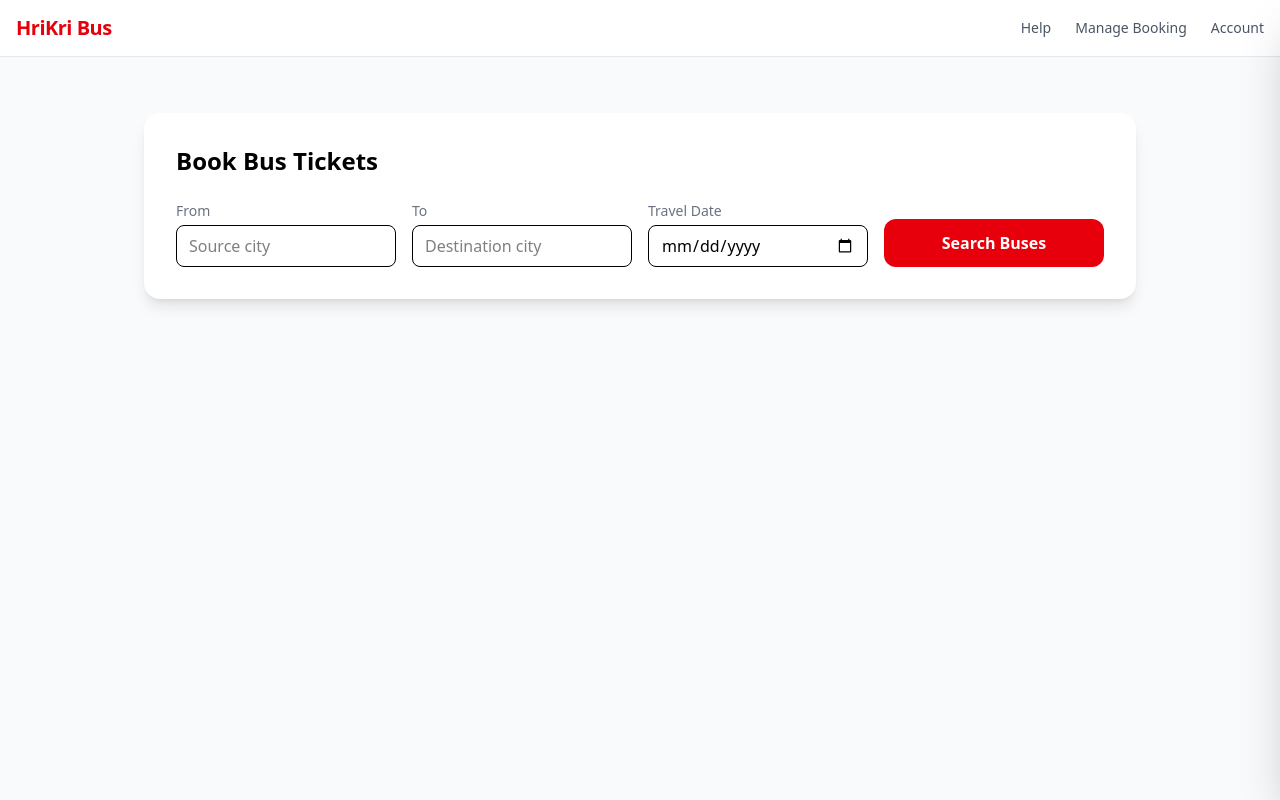
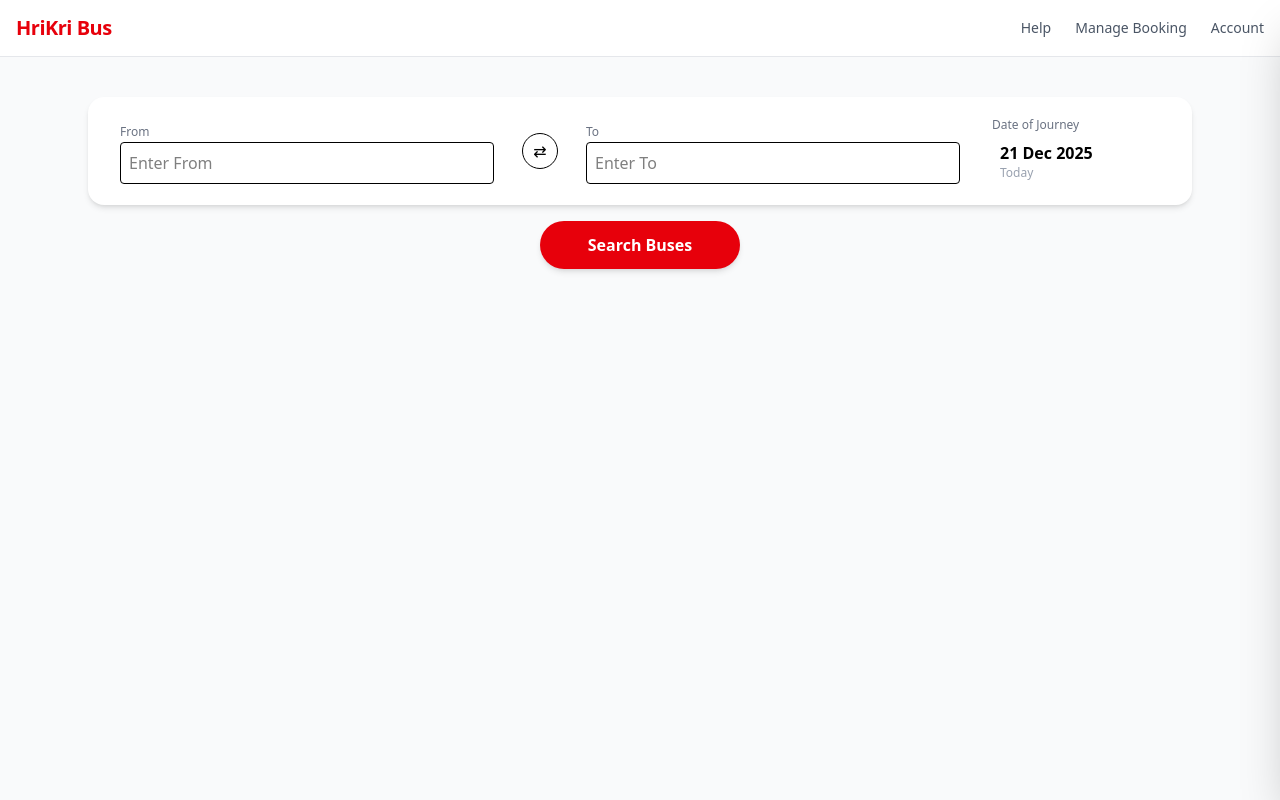
Before and after one commit to anmolbansal08/bus-booking-mern, a React (Vite) app in the folder frontend-vite/: page / in a window 1280 px wide. Built offline with nearby package versions, Linux system fonts and the light colour scheme.

Commit message:
improved search-card

```diff
--- /dev/null
+++ b/frontend-vite/src/components/AutocompleteInput.jsx
@@ -0,0 +1,48 @@
+import { useState } from "react";
+
+export default function AutocompleteInput({
+  label,
+  value,
+  onChange,
+  suggestions
+}) {
+  const [show, setShow] = useState(false);
+
+  const filtered = suggestions.filter(city =>
+    city.toLowerCase().startsWith(value.toLowerCase())
+  );
+
+  return (
+    <div className="relative">
+      <label className="text-xs text-gray-500">{label}</label>
+
+      <input
+        value={value}
+        onChange={e => {
+          onChange(e.target.value);
+          setShow(true);
+        }}
+        onBlur={() => setTimeout(() => setShow(false), 150)}
+        className="w-full border p-2 rounded"
+        placeholder={`Enter ${label}`}
+      />
+
+      {show && value && filtered.length > 0 && (
+        <ul className="absolute z-10 bg-white border w-full rounded shadow mt-1">
+          {filtered.map(city => (
+            <li
+              key={city}
+              onClick={() => {
+                onChange(city);
+                setShow(false);
+              }}
+              className="px-3 py-2 hover:bg-gray-100 cursor-pointer text-sm"
+            >
+              {city}
+            </li>
+          ))}
+        </ul>
+      )}
+    </div>
+  );
+}
--- /dev/null
+++ b/frontend-vite/src/components/CalendarPicker.jsx
@@ -0,0 +1,74 @@
+import { useState } from "react";
+
+const DAYS = ["Su", "Mo", "Tu", "We", "Th", "Fr", "Sa"];
+
+export default function CalendarPicker({ value, onChange }) {
+  const today = new Date();
+  const [current, setCurrent] = useState(
+    value ? new Date(value) : new Date()
+  );
+
+  const year = current.getFullYear();
+  const month = current.getMonth();
+
+  const firstDay = new Date(year, month, 1).getDay();
+  const daysInMonth = new Date(year, month + 1, 0).getDate();
+
+  const isPast = (day) =>
+    new Date(year, month, day) < new Date(today.toDateString());
+
+const selectDate = (day) => {
+  if (isPast(day)) return;
+
+  const formatted = `${year}-${String(month + 1).padStart(2, "0")}-${String(day).padStart(2, "0")}`;
+  onChange(formatted);
+};
+
+  return (
+    <div className="bg-white border rounded-xl p-4 w-72 shadow-lg">
+      {/* Header */}
+      <div className="flex justify-between items-center mb-3">
+        <button onClick={() => setCurrent(new Date(year, month - 1, 1))}>
+          ‹
+        </button>
+        <div className="font-semibold">
+          {current.toLocaleString("default", { month: "long" })} {year}
+        </div>
+        <button onClick={() => setCurrent(new Date(year, month + 1, 1))}>
+          ›
+        </button>
+      </div>
+
+      {/* Days */}
+      <div className="grid grid-cols-7 text-xs text-gray-500 mb-1">
+        {DAYS.map(d => <div key={d} className="text-center">{d}</div>)}
+      </div>
+
+      {/* Dates */}
+      <div className="grid grid-cols-7 gap-1">
+        {[...Array(firstDay)].map((_, i) => <div key={i} />)}
+
+        {[...Array(daysInMonth)].map((_, i) => {
+          const day = i + 1;
+          const selected =
+            value === new Date(year, month, day).toISOString().split("T")[0];
+
+          return (
+            <button
+              key={day}
+              onClick={() => selectDate(day)}
+              disabled={isPast(day)}
+              className={`
+                h-9 w-9 rounded-full text-sm
+                ${selected ? "bg-red-600 text-white" : ""}
+                ${isPast(day) ? "text-gray-300 cursor-not-allowed" : "hover:bg-red-100"}
+              `}
+            >
+              {day}
+            </button>
+          );
+        })}
+      </div>
+    </div>
+  );
+}
--- /dev/null
+++ b/frontend-vite/src/constants/cities.js
@@ -0,0 +1,30 @@
+export const CITIES = [
+  "Delhi",
+  "Dehradun",
+  "Jaipur",
+  "Mumbai",
+  "Pune",
+  "Bangalore",
+  "Chennai",
+  "Hyderabad",
+  "Kolkata",
+  "Ahmedabad",
+  "Surat",
+  "Indore",
+  "Bhopal",
+  "Udaipur",
+  "Jodhpur",
+  "Amritsar",
+  "Chandigarh",
+  "Ludhiana",
+  "Patiala",
+  "Shimla",
+  "Manali",
+  "Haridwar",
+  "Rishikesh",
+  "Agra",
+  "Mathura",
+  "Lucknow",
+  "Kanpur",
+  "Varanasi"
+];
--- a/frontend-vite/src/pages/Search.jsx
+++ b/frontend-vite/src/pages/Search.jsx
@@ -1,85 +1,162 @@
-import { useState } from "react";
+import { useState, useRef, useEffect } from "react";
+import AutocompleteInput from "../components/AutocompleteInput";
+import { CITIES } from "../constants/cities";
 import { useNavigate } from "react-router-dom";
 import api from "../services/api";
+import CalendarPicker from "../components/CalendarPicker";
 
-export default function Search() {
+export default function SearchBar() {
+  const navigate = useNavigate();
+
+  const today = new Date().toISOString().split("T")[0];
+
   const [source, setSource] = useState("");
-  const today = new Date().toISOString().split("T")[0];
   const [destination, setDestination] = useState("");
   const [date, setDate] = useState(today);
-  const navigate = useNavigate();
+  const [showCalendar, setShowCalendar] = useState(false);
 
+  const calendarRef = useRef(null);
+  const dateButtonRef = useRef(null);
+
+  const swapLocations = () => {
+    setSource(destination);
+    setDestination(source);
+  };
 
   const search = async () => {
-    if (!source || !destination || !date) {
-      alert("Please fill all fields");
-      return;
-    }
+    if (!source || !destination || !date) return;
+    if (source === destination) return;
 
     const res = await api.get(
       `/routes/search?source=${source}&destination=${destination}`
     );
 
-    if (res.data.length === 0) {
-      alert("No routes found");
-      return;
-    }
+    if (!res.data.length) return;
 
     navigate(`/buses?routeId=${res.data[0]._id}&date=${date}`);
   };
 
+  // close calendar on outside click
+  useEffect(() => {
+    const handleClickOutside = (e) => {
+      if (
+        calendarRef.current &&
+        !calendarRef.current.contains(e.target) &&
+        dateButtonRef.current &&
+        !dateButtonRef.current.contains(e.target)
+      ) {
+        setShowCalendar(false);
+      }
+    };
+
+    if (showCalendar) {
+      document.addEventListener("mousedown", handleClickOutside);
+    }
+
+    return () => {
+      document.removeEventListener("mousedown", handleClickOutside);
+    };
+  }, [showCalendar]);
+
   return (
-    <main className="max-w-5xl mx-auto mt-14 px-4">
-      <div className="bg-white rounded-2xl shadow-lg p-8">
-        <h1 className="text-2xl font-semibold mb-6">
-          Book Bus Tickets
-        </h1>
-
-        <div className="grid grid-cols-1 md:grid-cols-4 gap-4">
-          <div>
-            <label className="block text-sm text-gray-500 mb-1">
-              From
-            </label>
-            <input
-              className="w-full border rounded-lg px-3 py-2 focus:ring-2 focus:ring-red-200 outline-none"
-              placeholder="Source city"
-              onChange={e => setSource(e.target.value)}
+    <div className="max-w-6xl mx-auto mt-10 px-6">
+      {/* MAIN SEARCH PILL */}
+      <div className="bg-white rounded-2xl shadow-md px-4 py-3">
+<div className="flex flex-col md:flex-row items-center divide-y md:divide-y-0">
+          {/* FROM */}
+          <div className="flex-1 px-4 py-2">
+            <AutocompleteInput
+              label="From"
+              value={source}
+              onChange={setSource}
+              suggestions={CITIES}
+              inputClass="text-base font-semibold"
             />
           </div>
 
-          <div>
-            <label className="block text-sm text-gray-500 mb-1">
-              To
-            </label>
-            <input
-              className="w-full border rounded-lg px-3 py-2 focus:ring-2 focus:ring-red-200 outline-none"
-              placeholder="Destination city"
-              onChange={e => setDestination(e.target.value)}
+          {/* SWAP */}
+          <div className="px-3 flex items-center">
+            <button
+              onClick={swapLocations}
+              className="h-9 w-9 rounded-full border flex items-center justify-center hover:bg-gray-100 transition"
+              title="Swap"
+            >
+              ⇄
+            </button>
+          </div>
+
+          {/* TO */}
+          <div className="flex-1 px-4 py-2">
+            <AutocompleteInput
+              label="To"
+              value={destination}
+              onChange={setDestination}
+              suggestions={CITIES}
+              inputClass="text-base font-semibold"
             />
           </div>
 
-          <div>
-            <label className="block text-sm text-gray-500 mb-1">
-              Travel Date
-            </label>
-            <input
-              type="date"
-              min={today}
-              className="w-full border rounded-lg px-3 py-2 focus:ring-2 focus:ring-red-200 outline-none"
-              onChange={e => setDate(e.target.value)}
-            />
-          </div>
+          {/* DATE */}
+          <div className="relative px-4 py-2 min-w-[200px]">
+            <p className="text-xs text-gray-500 mb-1">Date of Journey</p>
 
-          <div className="flex items-end">
             <button
-              onClick={search}
-              className="w-full bg-red-600 hover:bg-red-700 text-white font-semibold py-3 rounded-xl transition"
+              ref={dateButtonRef}
+              onClick={() => setShowCalendar(prev => !prev)}
+              className="w-full text-left hover:bg-gray-50 rounded-lg px-2 py-1"
             >
-              Search Buses
+              <p className="text-base font-semibold">
+                {new Date(date).toLocaleDateString("en-IN", {
+                  day: "2-digit",
+                  month: "short",
+                  year: "numeric"
+                })}
+              </p>
+              <p className="text-xs text-gray-400">
+                {date === today
+                  ? "Today"
+                  : date ===
+                    new Date(
+                      new Date().setDate(new Date().getDate() + 1)
+                    )
+                      .toISOString()
+                      .split("T")[0]
+                  ? "Tomorrow"
+                  : ""}
+              </p>
             </button>
+
+            {showCalendar && (
+              <div ref={calendarRef} className="absolute z-20 mt-2">
+                <CalendarPicker
+                  value={date}
+                  onChange={(d) => {
+                    setDate(d);
+                    setShowCalendar(false);
+                  }}
+                />
+              </div>
+            )}
           </div>
         </div>
       </div>
-    </main>
+
+      {/* CTA */}
+      <div className="flex justify-center mt-4">
+        <button
+          onClick={search}
+          className="
+            bg-red-600 hover:bg-red-700
+            text-white font-semibold
+            px-12 py-3
+            rounded-full
+            shadow-md
+            transition
+          "
+        >
+          Search Buses
+        </button>
+      </div>
+    </div>
   );
 }
```
